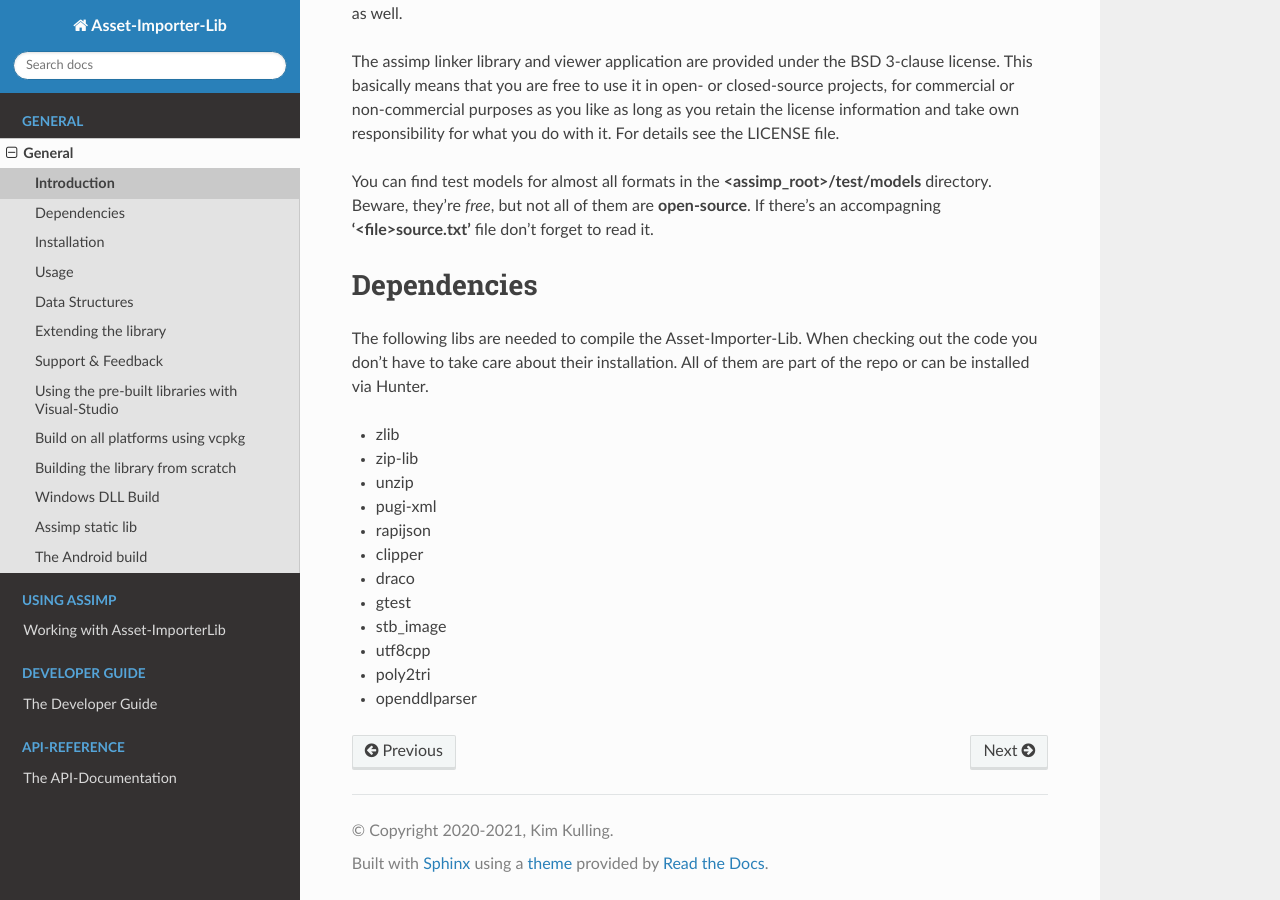
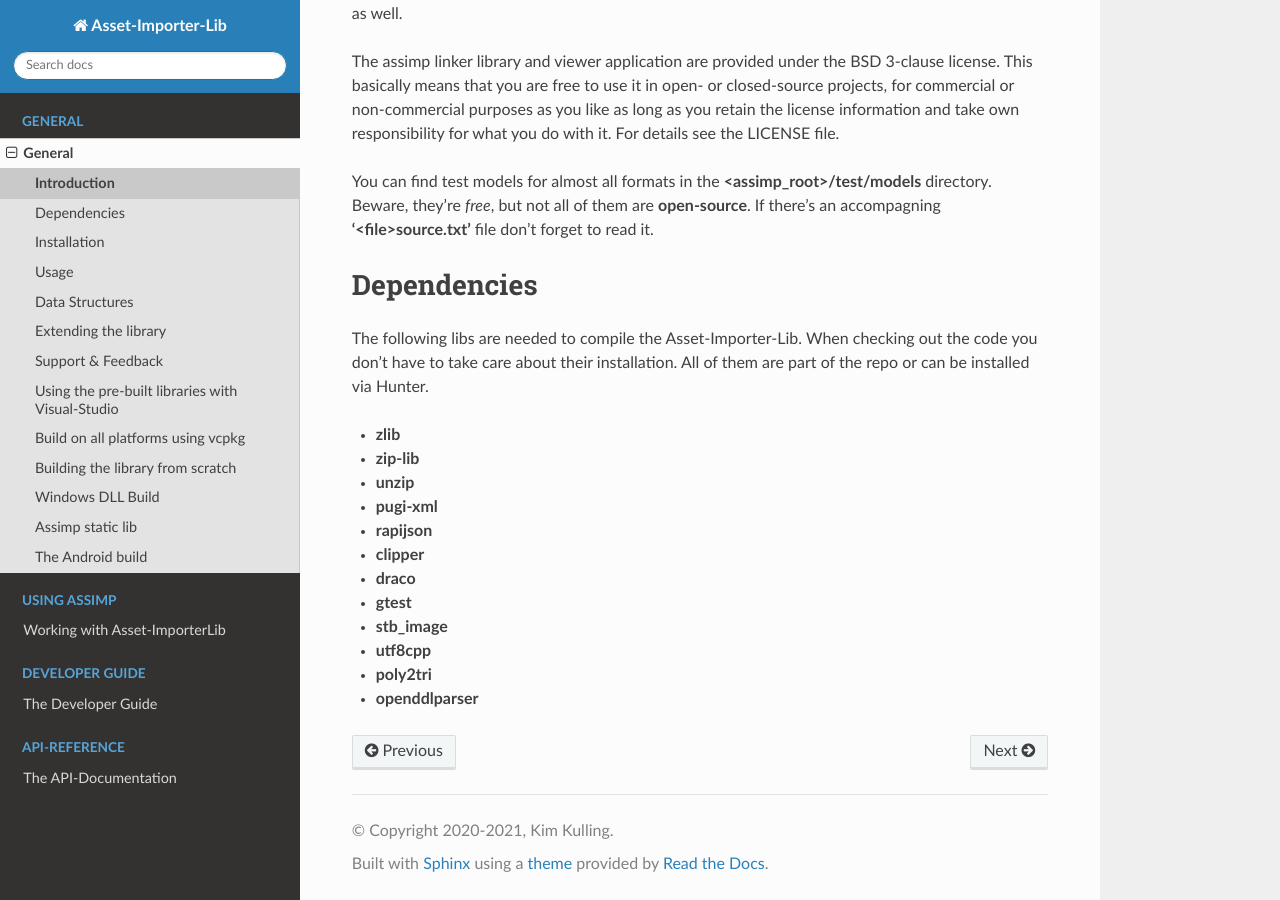
Before and after one commit to assimp/assimp-docs, a Sphinx documentation site: the page built from source/about/introduction.rst, in a window 1280 px wide and 900 px high, scrolled down 2162 px. Built offline with Sphinx 7.4.7 and the Read the Docs theme 2.0.0, drawn with Linux system fonts in a browser that asks for light colours; pages that are not in the unit, such as notebooks, are missing from menus.

```diff
--- a/source/about/introduction.rst
+++ b/source/about/introduction.rst
@@ -91,15 +91,15 @@ Dependencies
 The following libs are needed to compile the Asset-Importer-Lib. When checking out the code you don't have to take care
 about their installation. All of them are part of the repo or can be installed via Hunter.
 
-* zlib
-* zip-lib
-* unzip
-* pugi-xml
-* rapijson
-* clipper
-* draco
-* gtest
-* stb_image
-* utf8cpp
-* poly2tri
-* openddlparser
+* **zlib**
+* **zip-lib**
+* **unzip**
+* **pugi-xml**
+* **rapijson**
+* **clipper**
+* **draco**
+* **gtest**
+* **stb_image**
+* **utf8cpp**
+* **poly2tri**
+* **openddlparser**
```
